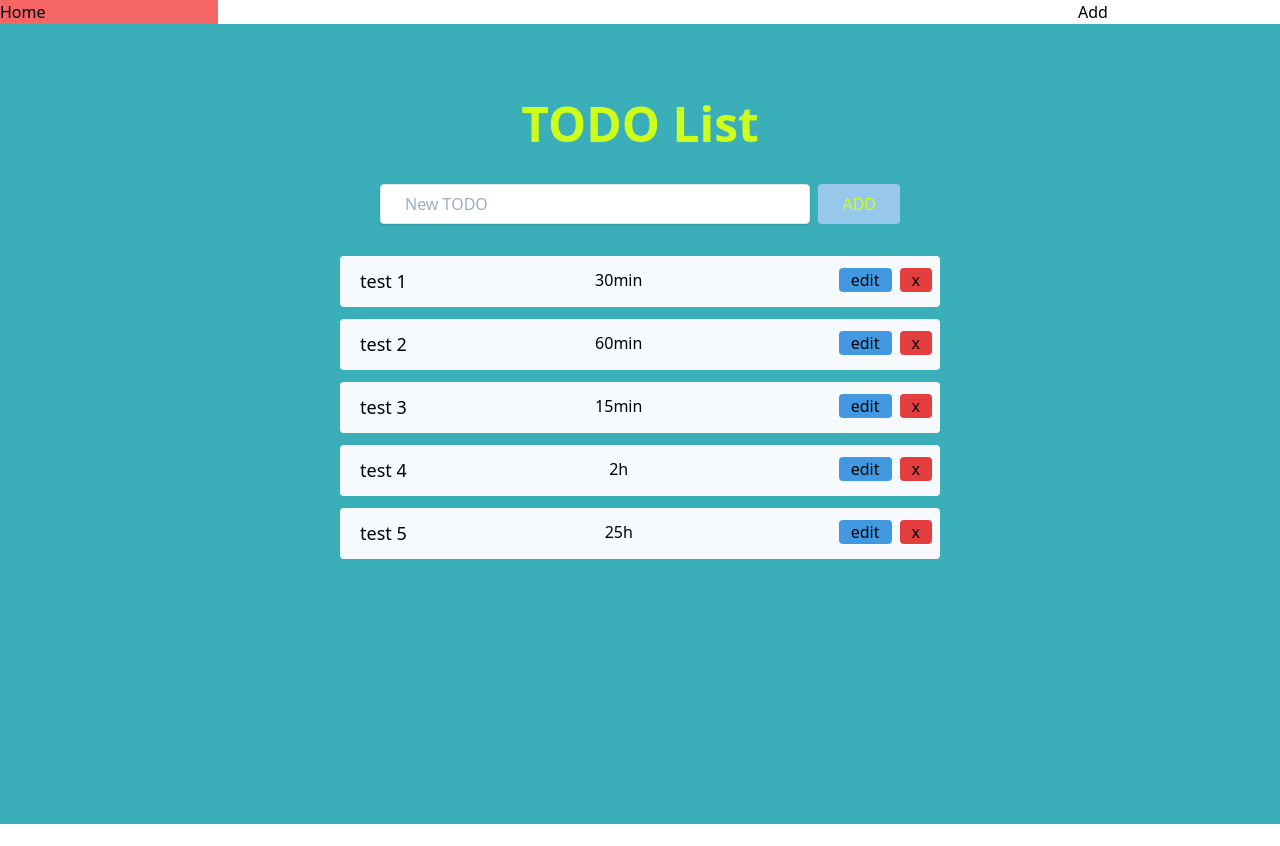
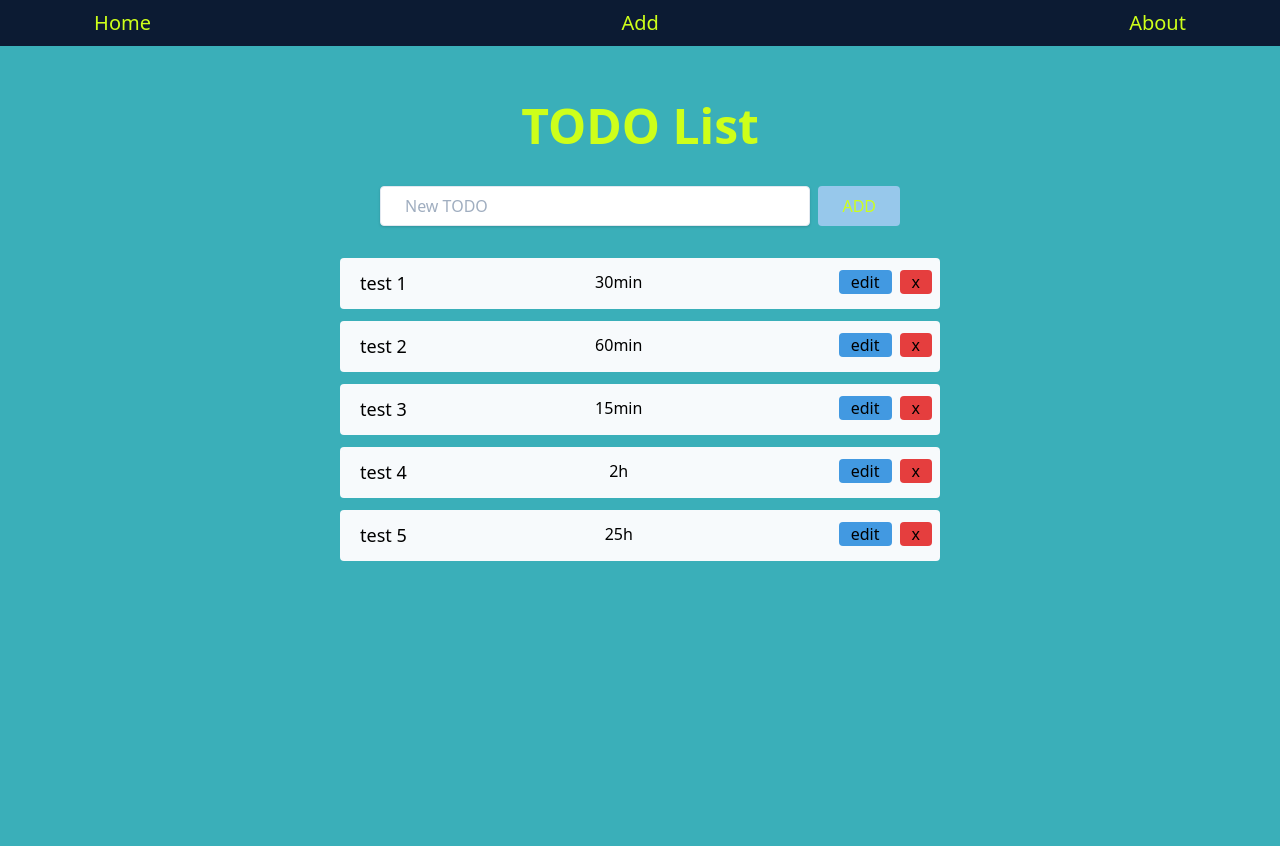
Before and after one commit to Lorakus/TODOSkSy2020, a Nuxt app: page / in a window 1280 px wide. Before the commit the page ends 824 px from the top, so only its background shows below. Built offline with nearby package versions, Linux system fonts and the light colour scheme.

Commit message:
normal navbar

```diff
--- a/components/MobileNavbar.vue
+++ b/components/MobileNavbar.vue
@@ -1,4 +1,5 @@
 <template>
+<div class="bottom-auto">
     <div class="bg-pale-cerulean flex justify-around text-center shadow-lg">
 
         <div class="flex flex-col items-center py-2  ">
@@ -26,6 +27,7 @@
         </div>
 
     </div>
+    </div>
 </template>
 
 <script>
--- a/components/NormalNavbar.vue
+++ b/components/NormalNavbar.vue
@@ -1,15 +1,22 @@
 <template>
 
 
-    <div class="grid grid-col-6">
-        <div class="grid col-start-1 col-end-2">
-            <nuxt-link to="/" class="bg-red-500">Home </nuxt-link>
+    <div class="grid grid-col-6 bg-oxford-blue text-arctic-lime text-xl text-center py-2  ">
+
+        <div class="grid col-start-1 col-end-2 ">
+            <nuxt-link to="/" >Home
+            </nuxt-link>
         </div>
 
-        <div class="grid col-start-7 col-end-7">
+        <div class="grid col-start-2 col-end-6">
             <nuxt-link to="/add">Add</nuxt-link>
         </div>
+
+        <div class="grid col-start-6 col-end-7">
+            <nuxt-link to="/impressum">About</nuxt-link>
+        </div>
     </div>
+
 
 </template>
 
--- a/layouts/default.vue
+++ b/layouts/default.vue
@@ -1,8 +1,8 @@
 <template>
-  <div class="">
+  <div class="overflow-scroll bg-verdigris">
     <NormalNavbar class="hidden md:grid" />
     <nuxt />
-    <MobileNavbar class="md:hidden bottom-0 absolute w-full"/>
+    <MobileNavbar class="md:hidden bottom-auto sm:bottom-0 absolute w-full"/>
   </div>
 </template>
 
--- a/pages/index.vue
+++ b/pages/index.vue
@@ -1,6 +1,5 @@
 <template>
-    <div class="h-screen bg-verdigris">
-      <div class="bg-verdigris py-6">
+      <div class="bg-verdigris h-screen pt-1 pb-4 sm:pb-0">
 
         <Title title="TODO List"/>
         <!-- <h1 class="text-arctic-lime font-bold text-center mt-10 text-5xl">TODO List</h1> -->
@@ -19,12 +18,8 @@
           <Todo todo_name="test 3" time="15min"/>
           <Todo todo_name="test 4" time="2h"/>
           <Todo todo_name="test 5" time="25h"/>
-
-
         </div>
-
       </div>
-    </div>
 </template>
 
 
```
